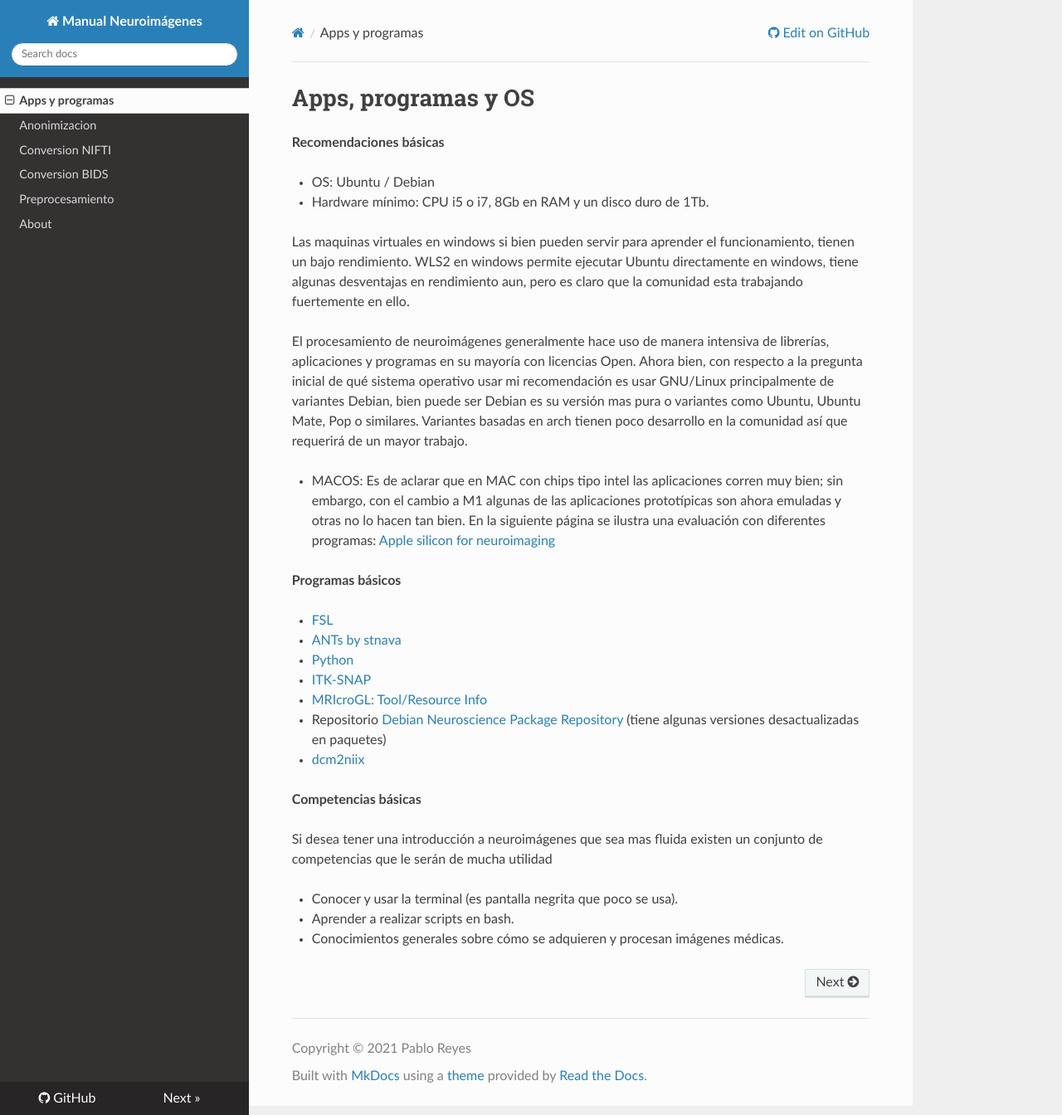
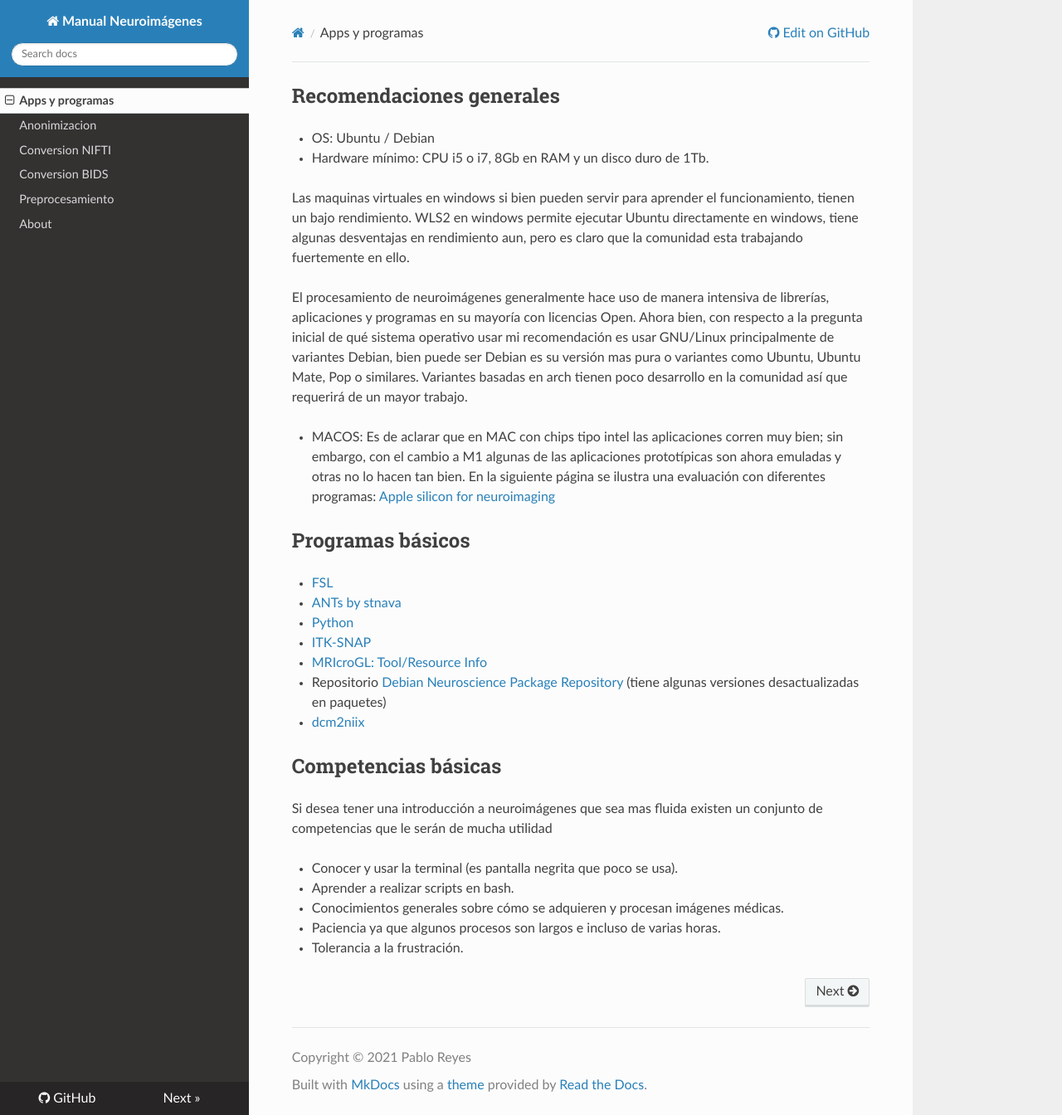
Before and after one commit to pabloreyesg/Scrips-to-MRI, an MkDocs documentation site: the page built from docs/apps.md, in a window 1280 px wide and 1344 px high. Shown: the whole window at 83% size. Built offline with MkDocs 1.6.1, drawn with Linux system fonts in a browser that asks for light colours; nearby versions of some CDN libraries.

Commit message:
Update apps.md

```diff
--- a/docs/apps.md
+++ b/docs/apps.md
@@ -1,6 +1,4 @@
-# Apps, programas y OS
-
-**Recomendaciones básicas**
+## Recomendaciones generales
 
 - OS: Ubuntu / Debian
 
@@ -12,9 +10,7 @@ El procesamiento de neuroimágenes generalmente hace uso de manera intensiva de
 
 - MACOS: Es de aclarar que en MAC con chips tipo intel las aplicaciones corren muy bien; sin embargo, con el cambio a M1 algunas de las aplicaciones prototípicas son ahora emuladas y otras no lo hacen tan bien. En la siguiente página se ilustra una evaluación con diferentes programas: [Apple silicon for neuroimaging](https://github.com/neurolabusc/AppleSiliconForNeuroimaging)
 
-
-
-**Programas básicos**
+## Programas básicos
 
 - [FSL]([FSL - FslWiki (ox.ac.uk)](https://fsl.fmrib.ox.ac.uk/fsl/fslwiki))
 
@@ -30,7 +26,7 @@ El procesamiento de neuroimágenes generalmente hace uso de manera intensiva de
 
 - [dcm2niix](https://github.com/rordenlab/dcm2niix)
 
-**Competencias básicas**
+## Competencias básicas
 
 Si desea tener una introducción a neuroimágenes que sea mas fluida existen un conjunto de competencias que le serán de mucha utilidad
 
@@ -39,3 +35,7 @@ Si desea tener una introducción a neuroimágenes que sea mas fluida existen un
 - Aprender a realizar scripts en bash.
 
 - Conocimientos generales sobre cómo se adquieren y procesan imágenes médicas.
+
+- Paciencia ya que algunos procesos son largos e incluso de varias horas.
+
+- Tolerancia a la frustración.
```
